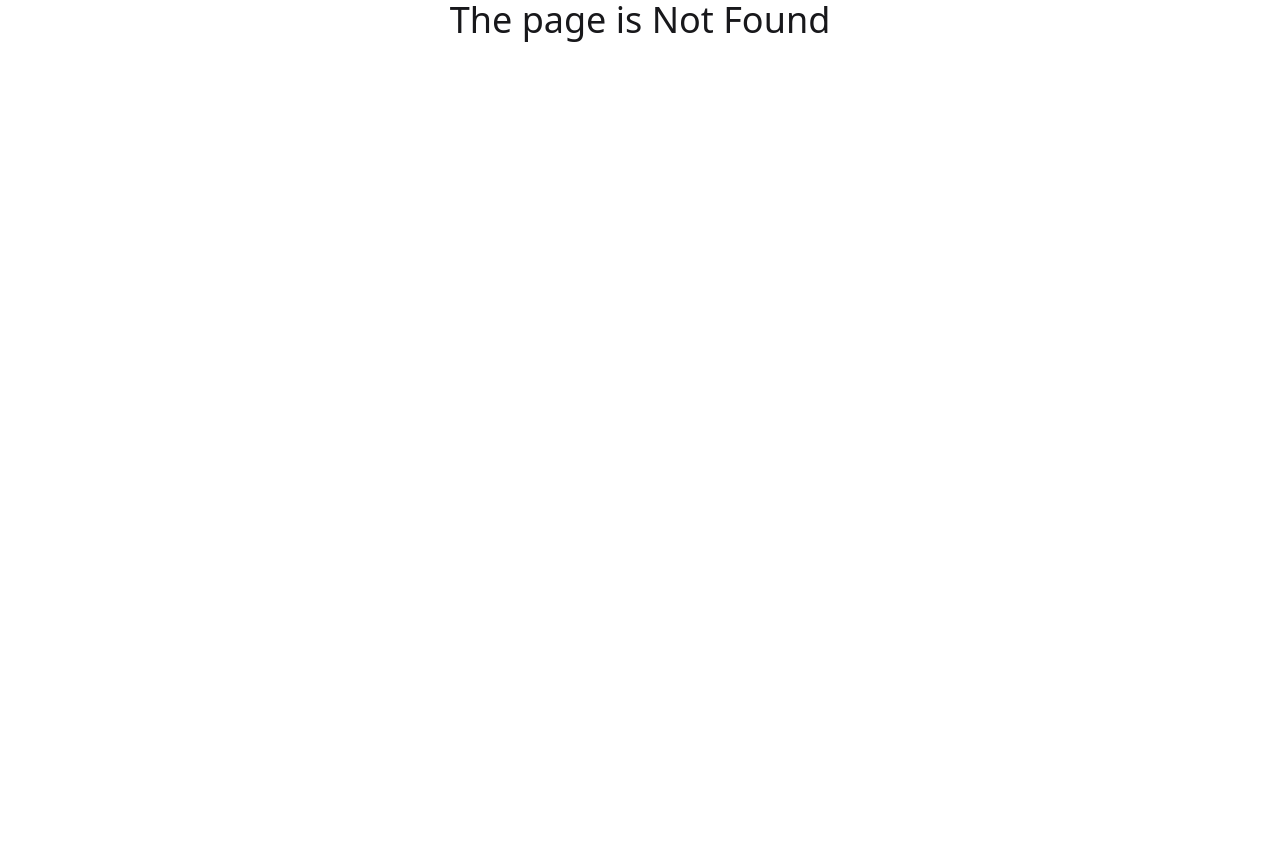
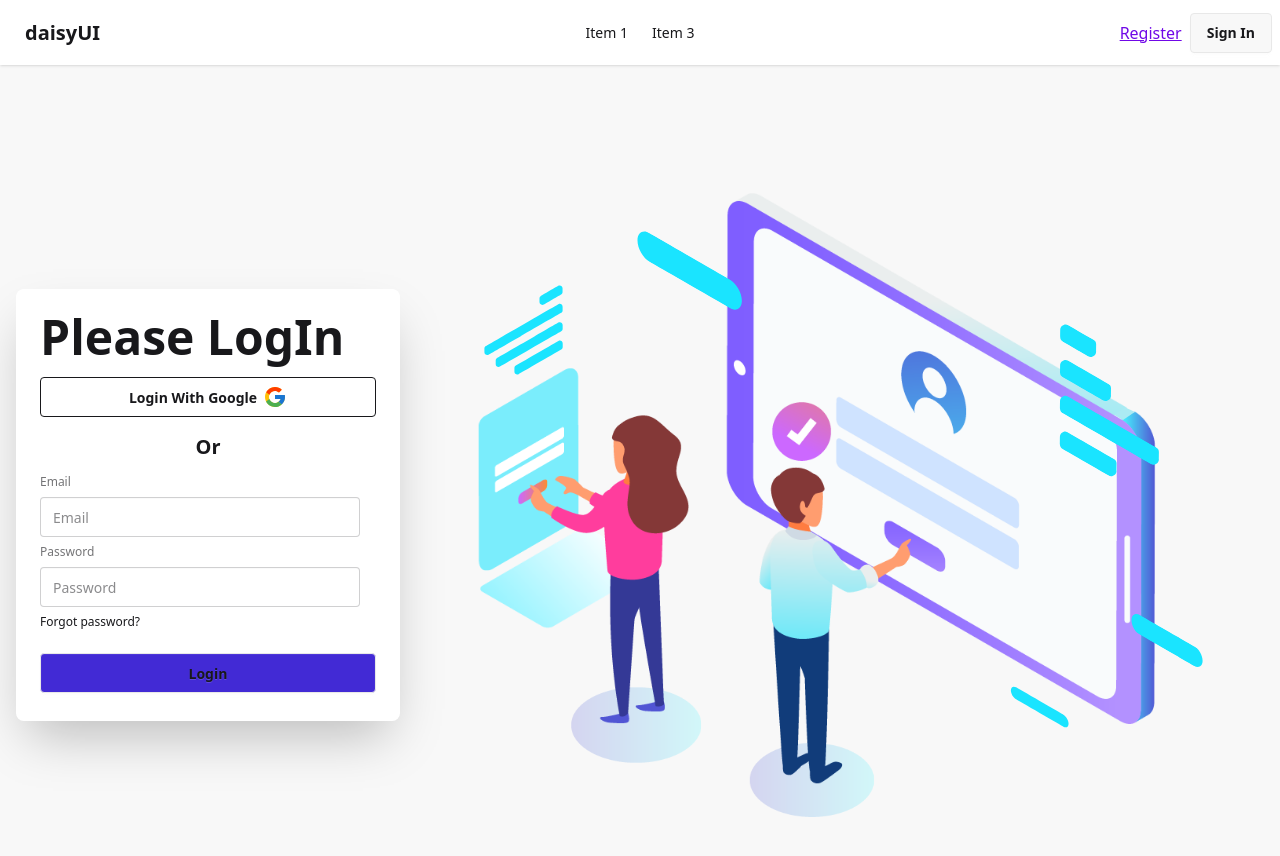
Before and after one commit to Rakibul12356/job-portal-web, a React (Vite) app: page /signin in a window 1280 px wide. Before the commit this address had no page. Shown: the top 856 px of the page. Before the commit the page ends 800 px from the top, so only its background shows below. Built offline with nearby package versions, Linux system fonts and the light colour scheme; no server answers.

Commit message:
signa,and signOut complete

```diff
--- a/package.json
+++ b/package.json
@@ -19,6 +19,7 @@
     "match-sorter": "^8.0.0",
     "react": "^19.0.0",
     "react-dom": "^19.0.0",
+    "react-icons": "^5.5.0",
     "react-router-dom": "^7.4.1",
     "sort-by": "^1.2.0",
     "tailwindcss": "^4.0.17"
--- a/src/contex/AuthContex/AuthProvider.jsx
+++ b/src/contex/AuthContex/AuthProvider.jsx
@@ -1,6 +1,6 @@
-import React, { useState } from 'react';
+import React, { useEffect, useState } from 'react';
 import AuthContext from './AuthContex';
-import { createUserWithEmailAndPassword } from 'firebase/auth';
+import { createUserWithEmailAndPassword, onAuthStateChanged, signInWithEmailAndPassword, signOut } from 'firebase/auth';
 import auth from '../../firebase/firebase.config';
 
 const AuthProvider = ({ children }) => {
@@ -11,10 +11,31 @@ const AuthProvider = ({ children }) => {
         setLoading(true)
         return createUserWithEmailAndPassword(auth,email,password)
     }
+    const signInUser=(email,password)=>{
+        setLoading(true)
+        return signInWithEmailAndPassword(auth,email,password)
+    }
+    const signOutUser=()=>{
+        setLoading(true);
+        return signOut(auth);
+
+    }
+    useEffect(()=>{
+     const unsubscribe=   onAuthStateChanged(auth,currentUser=>{
+            setUser(currentUser)
+            console.log('etr',currentUser)
+            setLoading(false)
+        })
+        return ()=>{
+            unsubscribe()
+        }
+    },[])
     const authInfo={
         user,
         loading,
-        createUser
+        createUser,
+   signInUser,
+   signOutUser
     }
     return (
         <AuthContext.Provider value={authInfo}>
--- a/src/pages/shared/navbar/Navbar.jsx
+++ b/src/pages/shared/navbar/Navbar.jsx
@@ -1,12 +1,24 @@
 import React from 'react'
+import { useContext } from 'react'
 import { Link } from 'react-router-dom'
+import AuthContext from '../../../contex/AuthContex/AuthContex'
 
 const Navbar = () => {
+  const {user,signOutUser}=useContext(AuthContext)
   const links = <>
     <li><a>Item 1</a></li>
 
     <li><a>Item 3</a></li>
   </>
+  const handleLogOut =()=>{
+    signOutUser()
+    .then(()=>{
+      console.log('successfully SignOut')
+    })
+    .catch(error=>{
+      console.log(error.message)
+    })
+  }
   return (
     <div>
       <div className="navbar bg-base-100 shadow-sm">
@@ -29,8 +41,16 @@ const Navbar = () => {
           </ul>
         </div>
         <div className="navbar-end gap-2">
-          <Link className='text-violet-700 underline' to="/register">Register</Link>
-          <a className="btn">Sign In</a>
+          {
+            user ? <>
+            <button className='btn' onClick={handleLogOut}>LogOut</button>
+            </>:<>
+             <Link className='text-violet-700 underline' to="/register">Register</Link>
+             <Link className="btn"to="/signin">Sign In</Link>
+            </>
+          }
+
+
         </div>
       </div>
     </div>
--- /dev/null
+++ b/src/pages/signin/SignIn.jsx
@@ -0,0 +1,60 @@
+import React, {  useContext } from 'react';
+import Lottie from "lottie-react";
+import Animation from "../../assets/lotteiFiles/Animation - 1743704621019 (1).json"
+import { FcGoogle } from "react-icons/fc";
+import AuthContext from '../../contex/AuthContex/AuthContex';
+
+
+const SignIn = () => {
+    const {signInUser}=useContext(AuthContext)
+
+    const handleSignIN =e=>{
+        e.preventDefault();
+        const form = e.target;
+        const email = form.email.value;
+        const password = form.password.value;
+        console.log( email, password)
+        signInUser(email,password)
+        .then(result=>{
+            console.log(result.user)
+        })
+        .catch(error=>{
+            console.log(error.message)
+        })
+    }
+    return (
+        <div>
+            <div className="hero bg-base-200 min-h-screen">
+                <div className="hero-content flex-col lg:flex-row-reverse">
+                    <div className="text-center lg:text-left">
+                        <Lottie animationData={Animation} loop={true} />
+                    </div>
+                    <div className="card bg-base-100 w-full max-w-sm shrink-0 shadow-2xl">
+                        <div className="card-body">
+                            <h1 className="text-5xl font-bold">Please LogIn</h1>
+
+                                <button className="mt-2 w-full btn btn-outline ">Login With Google<FcGoogle className='text-2xl'/></button>
+
+                            <h1 className='text-center mt-2 text-xl font-bold'>Or</h1>
+                            <form onSubmit={handleSignIN}>
+                                <fieldset className="fieldset">
+                                    <label className="fieldset-label">Email</label>
+                                    <input type="email"
+                                        name='email'
+                                        className="input" placeholder="Email" />
+                                    <label className="fieldset-label">Password</label>
+                                    <input type="password" className="input" placeholder="Password"
+                                        name='password' />
+                                    <div><a className="link link-hover">Forgot password?</a></div>
+                                    <button className="btn bg-primary mt-4">Login</button>
+                                </fieldset>
+                            </form>
+                        </div>
+                    </div>
+                </div>
+            </div>
+        </div>
+    );
+};
+
+export default SignIn;
--- a/src/router/router.jsx
+++ b/src/router/router.jsx
@@ -2,6 +2,7 @@ import {createBrowserRouter  } from "react-router-dom";
 import MainLayOut from "../layout/MainLayOut";
 import Home from "../pages/Home/Home";
 import Register from "../pages/REgister/Register";
+import SignIn from "../pages/signin/SignIn";
   const router = createBrowserRouter([
   {
       path: "/",
@@ -15,6 +16,10 @@ import Register from "../pages/REgister/Register";
         {
           path:"/register",
           element: <Register></Register>
+        },
+        {
+          path:"/signin",
+          element:<SignIn></SignIn>
         }
       ]
     },
```
Also changed, not shown: 1 other file (tests, documents, lock files or other folders).
